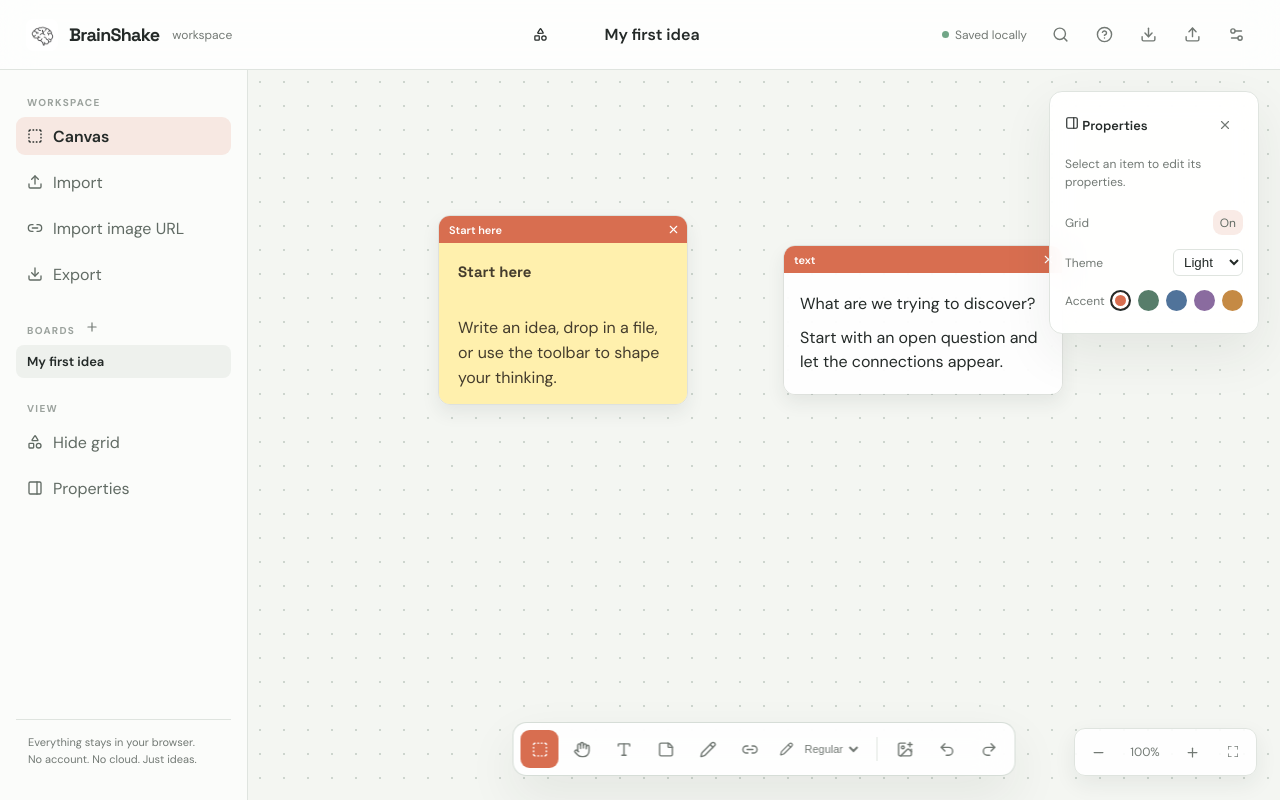
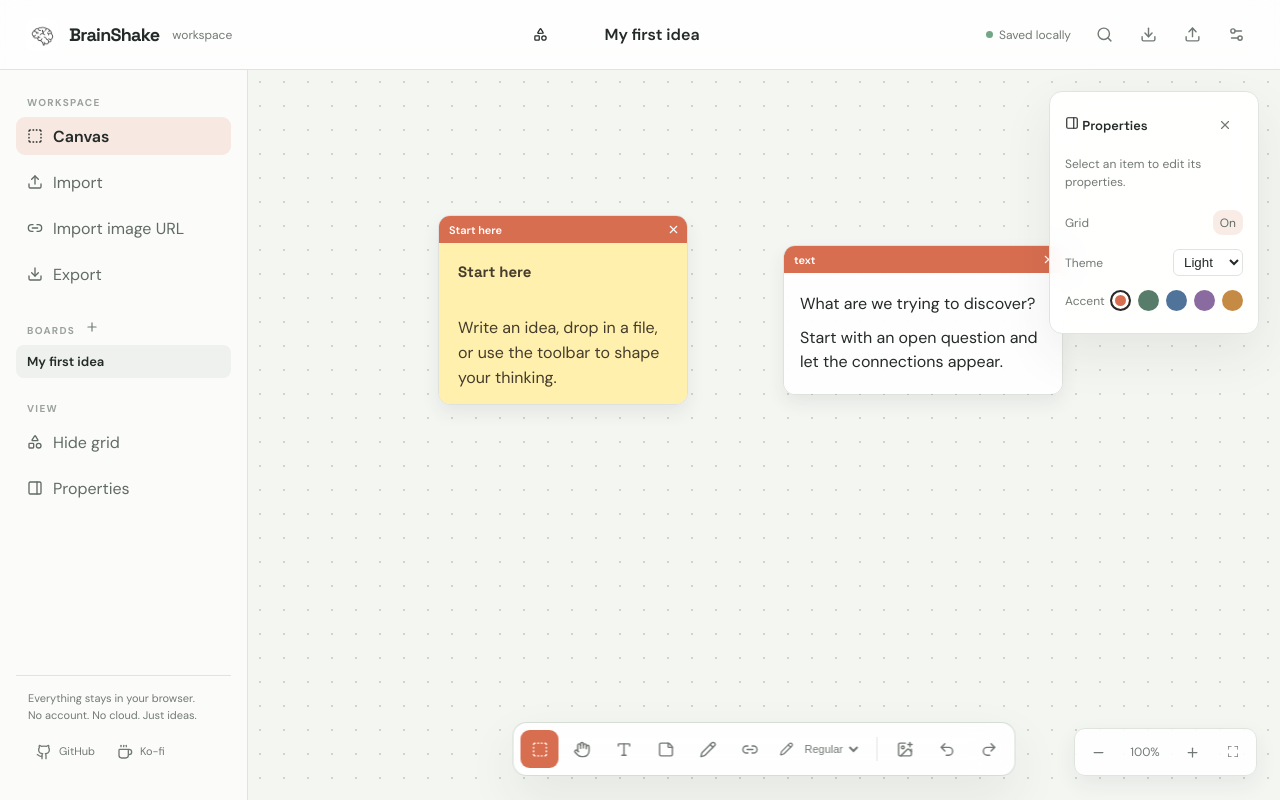
Before and after one commit to gbrasil720/BrainShake, a React (Vite) app: page / in a window 1280 px wide. Built offline with nearby package versions, Linux system fonts and the light colour scheme.

Commit message:
Add animated GitHub and Ko-fi icons

```diff
--- a/package.json
+++ b/package.json
@@ -14,6 +14,7 @@
     "jszip": "^3.10.2",
     "lucide-react": "latest",
     "marked": "^18.0.13",
+    "motion": "^13.4.0",
     "react": "latest",
     "react-dom": "latest",
     "vite": "latest"
--- /dev/null
+++ b/src/AnimatedIcons.jsx
@@ -0,0 +1,103 @@
+import { motion, useAnimation } from 'motion/react'
+import { forwardRef, useCallback, useImperativeHandle, useRef } from 'react'
+
+const BODY_VARIANTS = {
+  normal: { opacity: 1, pathLength: 1, scale: 1, transition: { duration: 0.3 } },
+  animate: { opacity: [0, 1], pathLength: [0, 1], scale: [0.9, 1], transition: { duration: 0.4 } }
+}
+
+const TAIL_VARIANTS = {
+  normal: { pathLength: 1, rotate: 0, transition: { duration: 0.3 } },
+  draw: { pathLength: [0, 1], rotate: 0, transition: { duration: 0.5 } },
+  wag: { pathLength: 1, rotate: [0, -15, 15, -10, 10, -5, 5], transition: { duration: 2.5, ease: 'easeInOut', repeat: Infinity } }
+}
+
+export const GithubIcon = forwardRef(function GithubIcon({ onMouseEnter, onMouseLeave, className, size = 28, ...props }, ref) {
+  const bodyControls = useAnimation()
+  const tailControls = useAnimation()
+  const isControlledRef = useRef(false)
+
+  useImperativeHandle(ref, () => {
+    isControlledRef.current = true
+    return {
+      startAnimation: async () => {
+        bodyControls.start('animate')
+        await tailControls.start('draw')
+        tailControls.start('wag')
+      },
+      stopAnimation: () => {
+        bodyControls.start('normal')
+        tailControls.start('normal')
+      }
+    }
+  }, [bodyControls, tailControls])
+
+  const handleMouseEnter = useCallback(async event => {
+    if (isControlledRef.current) {
+      onMouseEnter?.(event)
+      return
+    }
+    bodyControls.start('animate')
+    await tailControls.start('draw')
+    tailControls.start('wag')
+  }, [bodyControls, onMouseEnter, tailControls])
+
+  const handleMouseLeave = useCallback(event => {
+    if (isControlledRef.current) {
+      onMouseLeave?.(event)
+      return
+    }
+    bodyControls.start('normal')
+    tailControls.start('normal')
+  }, [bodyControls, onMouseLeave, tailControls])
+
+  return <div className={className} onMouseEnter={handleMouseEnter} onMouseLeave={handleMouseLeave} {...props}>
+    <svg fill="none" height={size} stroke="currentColor" strokeLinecap="round" strokeLinejoin="round" strokeWidth="2" viewBox="0 0 24 24" width={size} xmlns="http://www.w3.org/2000/svg">
+      <motion.path animate={bodyControls} d="M15 22v-4a4.8 4.8 0 0 0-1-3.5c3 0 6-2 6-5.5.08-1.25-.27-2.48-1-3.5.28-1.15.28-2.35 0-3.5 0 0-1 0-3 1.5-2.64-.5-5.36-.5-8 0C6 2 5 2 5 2c-.3 1.15-.3 2.35 0 3.5A5.403 5.403 0 0 0 4 9c0 3.5 3 5.5 6 5.5-.39.49-.68 1.05-.85 1.65-.17.6-.22 1.23-.15 1.85v4" initial="normal" variants={BODY_VARIANTS} />
+      <motion.path animate={tailControls} d="M9 18c-4.51 2-5-2-7-2" initial="normal" variants={TAIL_VARIANTS} />
+    </svg>
+  </div>
+})
+
+const PATH_VARIANTS = {
+  normal: { y: 0, opacity: 1 },
+  animate: custom => ({ y: -3, opacity: [0, 1, 0], transition: { repeat: Infinity, duration: 1.5, ease: 'easeInOut', delay: 0.2 * custom } })
+}
+
+export const CoffeeIcon = forwardRef(function CoffeeIcon({ onMouseEnter, onMouseLeave, className, size = 28, ...props }, ref) {
+  const controls = useAnimation()
+  const isControlledRef = useRef(false)
+
+  useImperativeHandle(ref, () => {
+    isControlledRef.current = true
+    return {
+      startAnimation: () => controls.start('animate'),
+      stopAnimation: () => controls.start('normal')
+    }
+  }, [controls])
+
+  const handleMouseEnter = useCallback(event => {
+    if (isControlledRef.current) {
+      onMouseEnter?.(event)
+      return
+    }
+    controls.start('animate')
+  }, [controls, onMouseEnter])
+
+  const handleMouseLeave = useCallback(event => {
+    if (isControlledRef.current) {
+      onMouseLeave?.(event)
+      return
+    }
+    controls.start('normal')
+  }, [controls, onMouseLeave])
+
+  return <div className={className} onMouseEnter={handleMouseEnter} onMouseLeave={handleMouseLeave} {...props}>
+    <svg fill="none" height={size} stroke="currentColor" strokeLinecap="round" strokeLinejoin="round" strokeWidth="2" style={{ overflow: 'visible' }} viewBox="0 0 24 24" width={size} xmlns="http://www.w3.org/2000/svg">
+      <motion.path animate={controls} custom={0.2} d="M10 2v2" variants={PATH_VARIANTS} />
+      <motion.path animate={controls} custom={0.4} d="M14 2v2" variants={PATH_VARIANTS} />
+      <motion.path animate={controls} custom={0} d="M6 2v2" variants={PATH_VARIANTS} />
+      <path d="M16 8a1 1 0 0 1 1 1v8a4 4 0 0 1-4 4H7a4 4 0 0 1-4-4V9a1 1 0 0 1 1-1h14a4 4 0 1 1 0 8h-1" />
+    </svg>
+  </div>
+})
--- a/src/App.jsx
+++ b/src/App.jsx
@@ -2,9 +2,10 @@ import { useEffect, useRef, useState } from 'react'
 import JSZip from 'jszip'
 import DOMPurify from 'dompurify'
 import { marked } from 'marked'
+import { CoffeeIcon, GithubIcon } from './AnimatedIcons.jsx'
 import {
   ArrowDownToLine, ArrowLeft, ArrowRight, ArrowUpToLine, BoxSelect, Check, ChevronDown,
-  CircleHelp, Copy, Download, FileArchive, FileCode2, FileImage, FilePlus2, FileText, Hand, ImagePlus,
+  Copy, Download, FileArchive, FileCode2, FileImage, FilePlus2, FileText, Hand, ImagePlus,
   Link2, Menu, Minus, MoreHorizontal, Move, Palette, PanelRight, Pencil, Play, Plus,
   Redo2, RotateCcw, Save, Search, Settings2, Shapes, StickyNote, Trash2, Type, Undo2,
   Upload, Video, X, Zap
@@ -214,13 +215,13 @@ function App() {
     <header className="topbar">
       <div className="brand"><img className="brand-logo" src={`${import.meta.env.BASE_URL}logo.png`} alt="BrainShake" /><span className="brand-name">BrainShake</span><span className="brand-sub">workspace</span></div>
       <div className="board-title"><Shapes size={15} /><input aria-label="Nome do board" value={board.name} onChange={event => setBoard(current => ({ ...current, name: event.target.value }))} /></div>
-      <div className="top-actions"><span className="save-state"><i className="save-dot" /> Saved locally</span><button className="icon-button" title="Search"><Search size={17} /></button><button className="icon-button" title="Help"><CircleHelp size={17} /></button><ExportMenu onExport={exportBrainshake} onExportJson={exportJson} compact /><button className="icon-button" title="Import board" onClick={() => boardFileRef.current?.click()}><Upload size={17} /></button><button className="icon-button" title="Settings" onClick={() => setShowPanel(value => !value)}><Settings2 size={17} /></button></div>
+      <div className="top-actions"><span className="save-state"><i className="save-dot" /> Saved locally</span><button className="icon-button" title="Search"><Search size={17} /></button><ExportMenu onExport={exportBrainshake} onExportJson={exportJson} compact /><button className="icon-button" title="Import board" onClick={() => boardFileRef.current?.click()}><Upload size={17} /></button><button className="icon-button" title="Settings" onClick={() => setShowPanel(value => !value)}><Settings2 size={17} /></button></div>
     </header>
     <aside className="sidebar">
       <div className="sidebar-section"><div className="section-label">Workspace</div><button className="nav-item active"><BoxSelect size={16} /><span>Canvas</span></button><button className="nav-item" onClick={() => fileRef.current?.click()}><Upload size={16} /><span>Import</span></button><button className="nav-item" onClick={importUrl}><Link2 size={16} /><span>Import image URL</span></button><ExportMenu onExport={exportBrainshake} onExportJson={exportJson} /></div>
       <div className="sidebar-section"><div className="section-label">Boards <button className="icon-button" style={{ display: 'inline-grid', width: 20, height: 20 }} title="New board" onClick={() => { const name = `Board ${Date.now().toString().slice(-4)}`; setBoard({ name, objects: [] }); setSelected([]) }}><Plus size={14} /></button></div><div className="board-list"><div className="board-item active"><span>{board.name}</span><button aria-label="More options"><MoreHorizontal size={15} /></button></div></div></div>
       <div className="sidebar-section"><div className="section-label">View</div><button className="nav-item" onClick={() => setGrid(value => !value)}><Shapes size={16} /><span>{grid ? 'Hide grid' : 'Show grid'}</span></button><button className="nav-item" onClick={() => setShowPanel(value => !value)}><PanelRight size={16} /><span>Properties</span></button></div>
-      <div className="sidebar-foot">Everything stays in your browser.<br />No account. No cloud. Just ideas.</div>
+      <div className="sidebar-foot"><div className="sidebar-foot-copy">Everything stays in your browser.<br />No account. No cloud. Just ideas.</div><div className="sidebar-links"><a className="sidebar-link" href="https://github.com/pxdritz1/BrainShake" target="_blank" rel="noreferrer" title="Open GitHub repository"><GithubIcon size={16} /><span>GitHub</span></a><a className="sidebar-link" href="https://ko-fi.com/pxdritz1" target="_blank" rel="noreferrer" title="Support on Ko-fi"><CoffeeIcon size={16} /><span>Ko-fi</span></a></div></div>
     </aside>
     <main className="workspace">
       <div ref={canvasRef} className={`canvas-shell ${grid ? '' : 'grid-off'} ${dragging?.type === 'pan' ? 'is-panning' : ''}`} onWheel={onWheel} onPointerDown={handleCanvasPointerDown} onPointerMove={movePointer} onPointerUp={endPointer} onPointerCancel={endPointer} onDragOver={event => { event.preventDefault(); setDropActive(true) }} onDragLeave={() => setDropActive(false)} onDrop={event => { event.preventDefault(); setDropActive(false); importFiles(event.dataTransfer.files) }} onContextMenu={event => { event.preventDefault(); setContext({ x: event.clientX, y: event.clientY }) }}>
--- a/src/styles.css
+++ b/src/styles.css
@@ -64,6 +64,10 @@ button:focus-visible, input:focus-visible, textarea:focus-visible { outline: 3px
 .board-item button { display: none; color: #8b938d; background: none; }
 .board-item:hover button { display: block; }
 .sidebar-foot { margin-top: auto; padding: 14px 12px; color: var(--muted); font-size: 11px; line-height: 1.55; border-top: 1px solid var(--line); }
+.sidebar-foot-copy { margin-bottom: 12px; }
+.sidebar-links { display: flex; gap: 6px; }
+.sidebar-link { display: flex; align-items: center; gap: 7px; min-height: 32px; padding: 0 8px; color: var(--muted); border-radius: 7px; text-decoration: none; }
+.sidebar-link:hover { color: var(--ink); background: #eef1ed; }
 .workspace { position: relative; min-width: 0; overflow: hidden; }
 .canvas-shell { position: absolute; inset: 0; overflow: hidden; background-color: #f4f6f2; background-image: radial-gradient(#cdd5ce 1px, transparent 1px); background-size: 24px 24px; }
 .canvas-shell { touch-action: none; cursor: default; }
@@ -175,7 +179,11 @@ button:focus-visible, input:focus-visible, textarea:focus-visible { outline: 3px
 @media (max-width: 820px) {
   .app { grid-template-columns: 64px 1fr; }
   .sidebar { padding: 18px 8px; align-items: center; }
-  .sidebar .section-label, .sidebar .nav-item span, .sidebar .board-list, .sidebar-foot { display: none; }
+  .sidebar .section-label, .sidebar .nav-item span, .sidebar .board-list, .sidebar-foot-copy { display: none; }
+  .sidebar-foot { width: 100%; padding: 10px 0 0; }
+  .sidebar-links { flex-direction: column; align-items: center; }
+  .sidebar-link { width: 42px; justify-content: center; padding: 0; }
+  .sidebar-link span { display: none; }
   .nav-item { width: 42px; justify-content: center; padding: 0; }
   .brand { min-width: auto; }
   .brand-name, .brand-sub, .save-state { display: none; }
```
Also changed, not shown: 2 other files (tests, documents, lock files or other folders).
